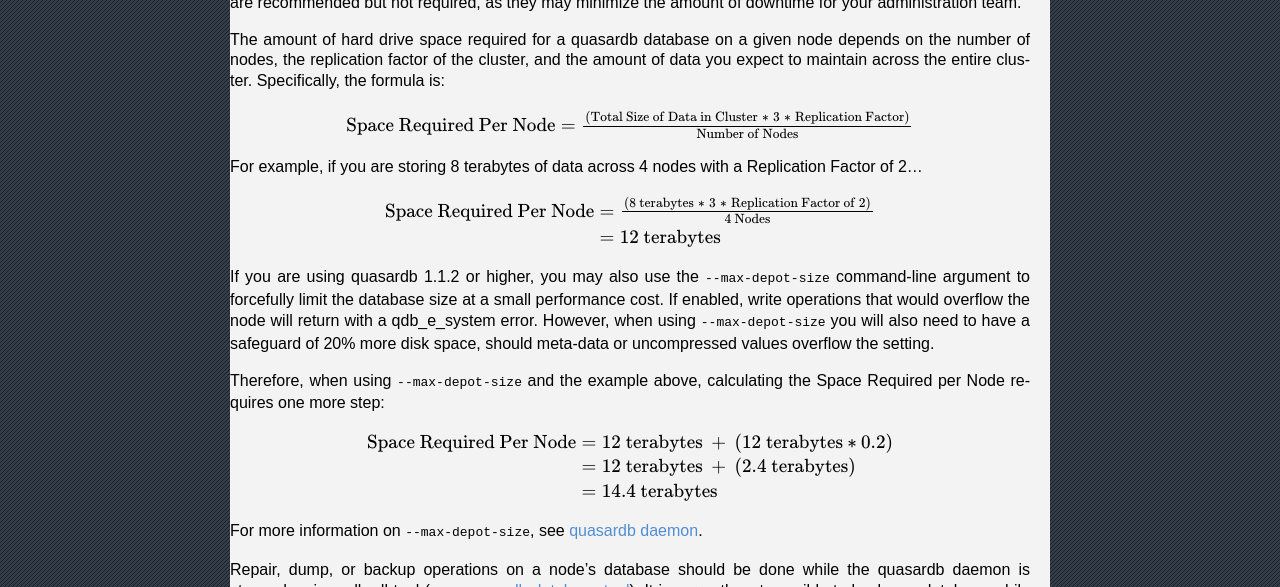
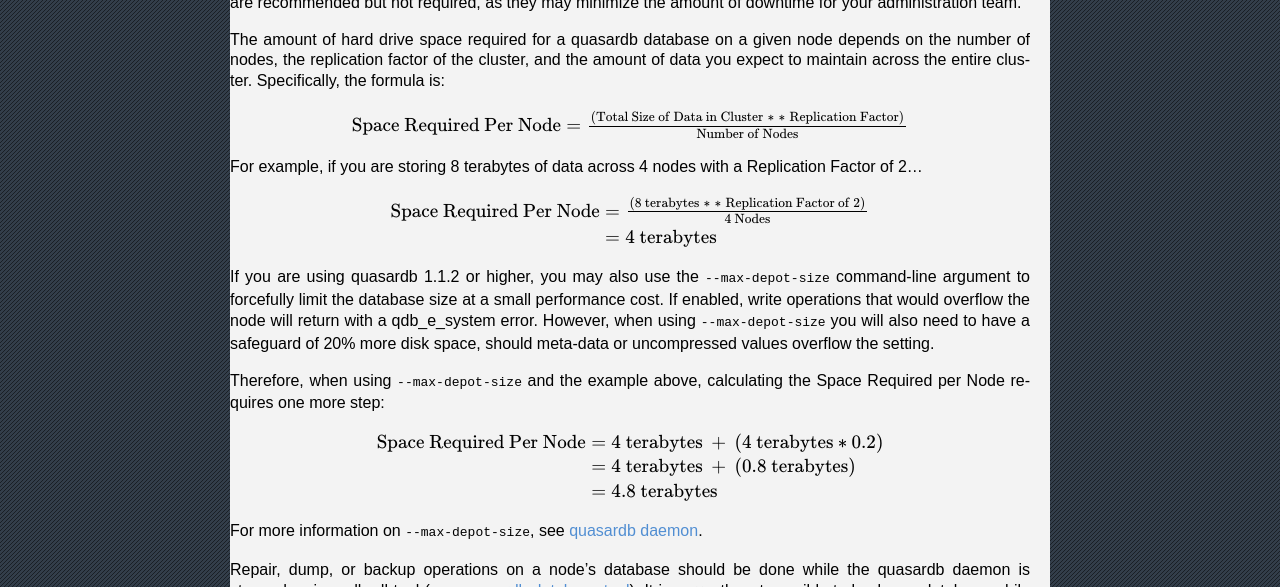
Before and after one commit to iltommi/qdb-documentation, a Sphinx documentation site: the page built from source/administration/operations.rst, in a window 1280 px wide. Shown: the part 1179-1766 px from the top of the page. Built offline with Sphinx 7.4.7, drawn with Linux system fonts in a browser that asks for light colours.

Commit message:
Fix database storage.

```diff
--- a/source/administration/operations.rst
+++ b/source/administration/operations.rst
@@ -49,14 +49,14 @@ The amount of hard drive space required for a quasardb database on a given node
 
 .. math::
 
-    \text{Space Required Per Node} = \tfrac{(\text{Total Size of Data in Cluster} \: * \: 3 \: * \: \text{Replication Factor})} {\text{Number of Nodes}}
+    \text{Space Required Per Node} = \tfrac{(\text{Total Size of Data in Cluster} \: * \: * \: \text{Replication Factor})} {\text{Number of Nodes}}
 
 For example, if you are storing 8 terabytes of data across 4 nodes with a Replication Factor of 2...
 
 .. math::
 
-    \text{Space Required Per Node} &= \tfrac{(\text{8 terabytes} \: * \: 3 \: * \: \text{Replication Factor of 2})} {\text{4 Nodes}} \\
-                                   &= \text{12 terabytes}
+    \text{Space Required Per Node} &= \tfrac{(\text{8 terabytes} \: * \: * \: \text{Replication Factor of 2})} {\text{4 Nodes}} \\
+                                   &= \text{4 terabytes}
 
 
 If you are using quasardb 1.1.2 or higher, you may also use the ``--max-depot-size`` command-line argument to forcefully limit the database size at a small performance cost. If enabled, write operations that would overflow the node will return with a qdb_e_system error. However, when using ``--max-depot-size`` you will also need to have a safeguard of 20% more disk space, should meta-data or uncompressed values overflow the setting.
@@ -65,9 +65,9 @@ Therefore, when using ``--max-depot-size`` and the example above, calculating th
 
 .. math::
 
-    \text{Space Required Per Node} &= \text{12 terabytes} \: + \: (\text{12 terabytes} * 0.2) \\
-                                   &= \text{12 terabytes} \: + \: (\text{2.4 terabytes}) \\
-                                   &= \text{14.4 terabytes}
+    \text{Space Required Per Node} &= \text{4 terabytes} \: + \: (\text{4 terabytes} * 0.2) \\
+                                   &= \text{4 terabytes} \: + \: (\text{0.8 terabytes}) \\
+                                   &= \text{4.8 terabytes}
 
 For more information on ``--max-depot-size``, see :doc:`../reference/qdbd`.
 
```
